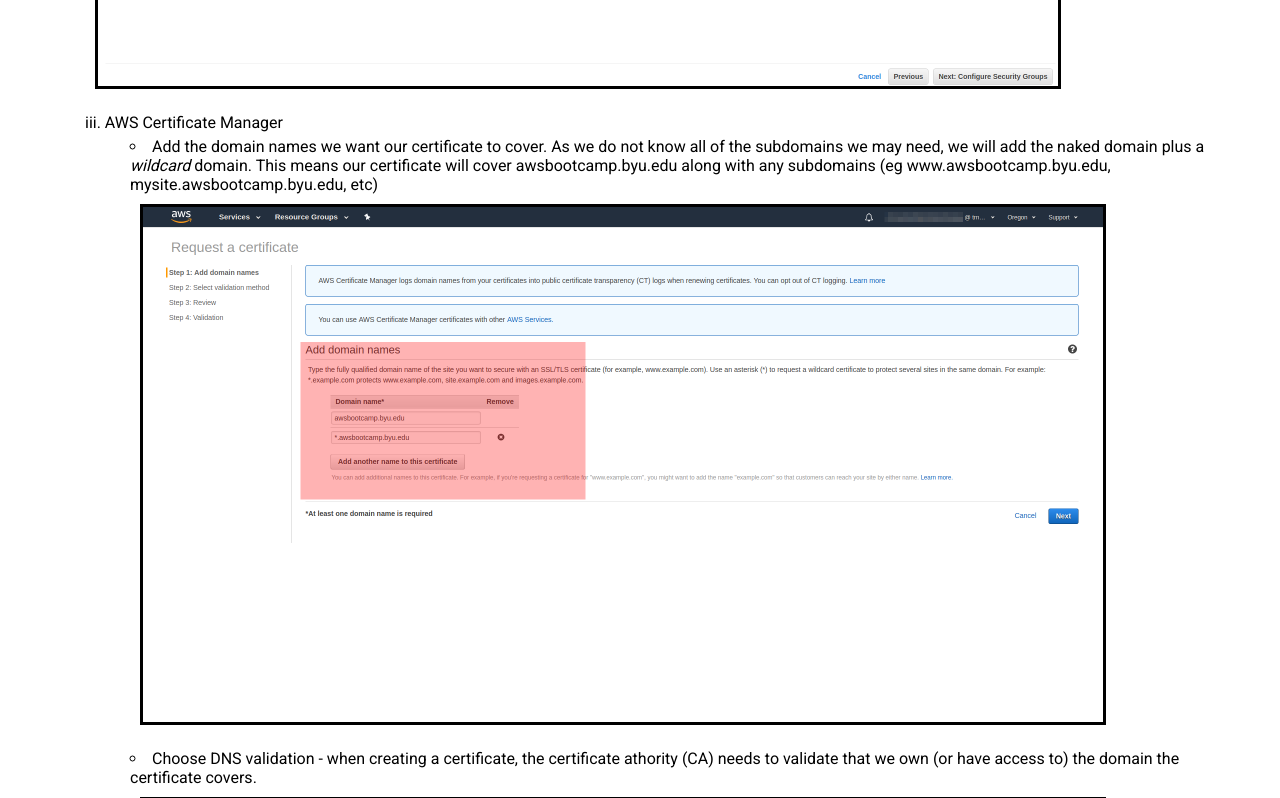
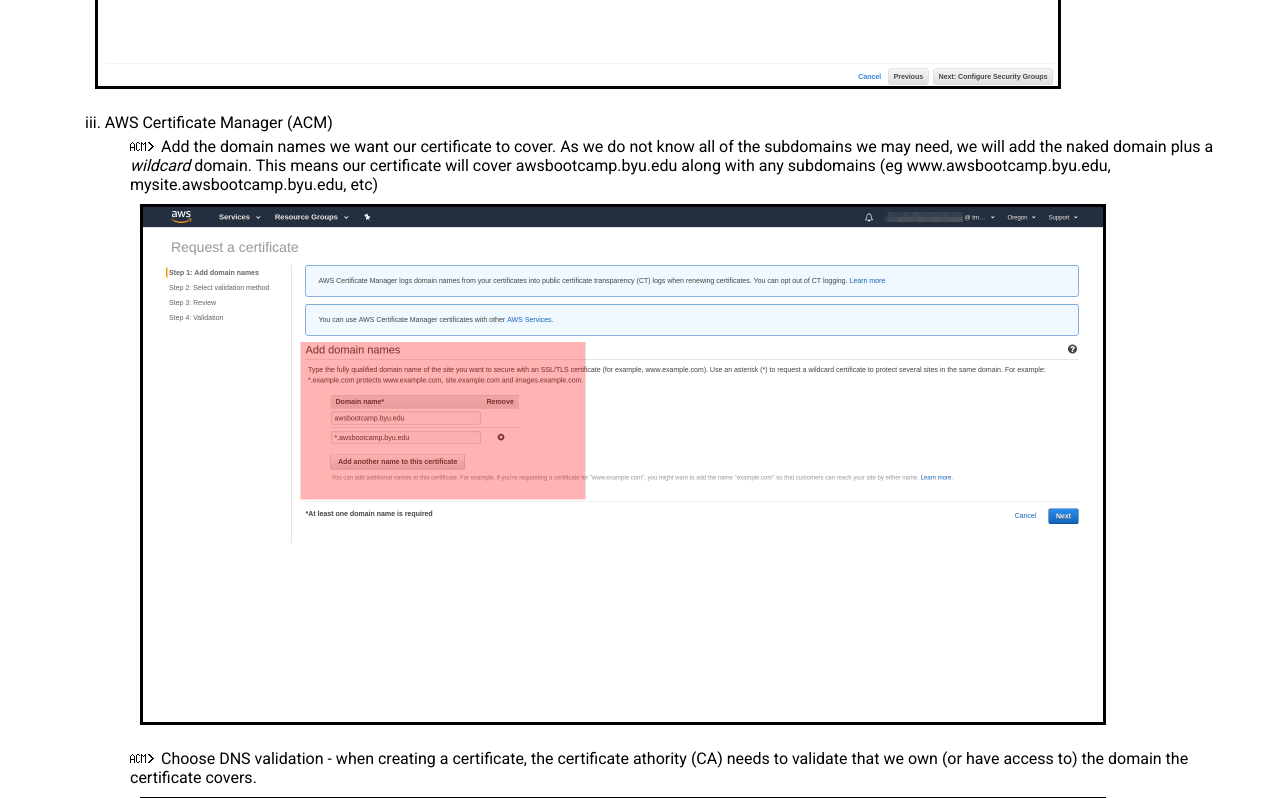
Before and after one commit to michaelkemp/aws-bootcamp-route53, a plain HTML site: page index.html in a window 1280 px wide. Shown: the part 8900-9698 px from the top of the page. Drawn offline with Linux system fonts and the light colour scheme.

Commit message:
ACM Bullet

```diff
--- a/index.html
+++ b/index.html
@@ -22,6 +22,9 @@
     ol {
         list-style-type: lower-roman;
         list-style-position: inside;
+    }
+    .acm li {
+    	list-style: inside url("acm.gif");
     }
     .cntr {
         text-align:center;
@@ -152,8 +155,8 @@
             <br><a href='elb-request-cert.png'><img src='elb-request-cert.png'></a>
         </li>
         <li>
-            AWS Certificate Manager
-            <ul>
+            AWS Certificate Manager (ACM)
+            <ul class='acm'>
                 <li>Add the domain names we want our certificate to cover. As we do not know all of the subdomains we may need, we will add the naked domain plus a <em>wildcard</em> domain. This means our certificate will cover awsbootcamp.byu.edu along with any subdomains (eg www.awsbootcamp.byu.edu, mysite.awsbootcamp.byu.edu, etc)
                     <br><a href='acm-certificate.png'><img src='acm-certificate.png'></a>
                 </li>
```
Also changed, not shown: acm.gif (added).
